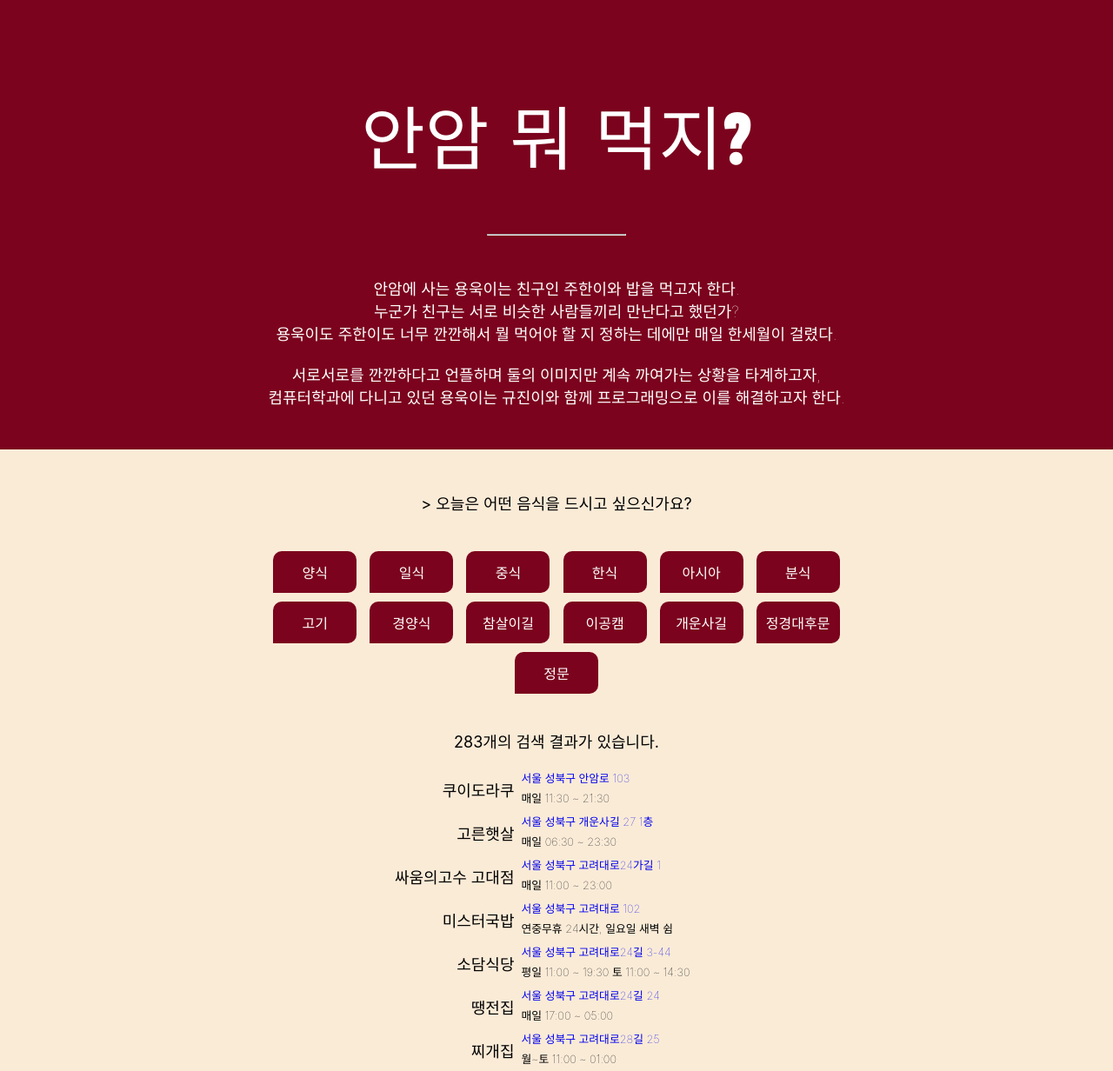
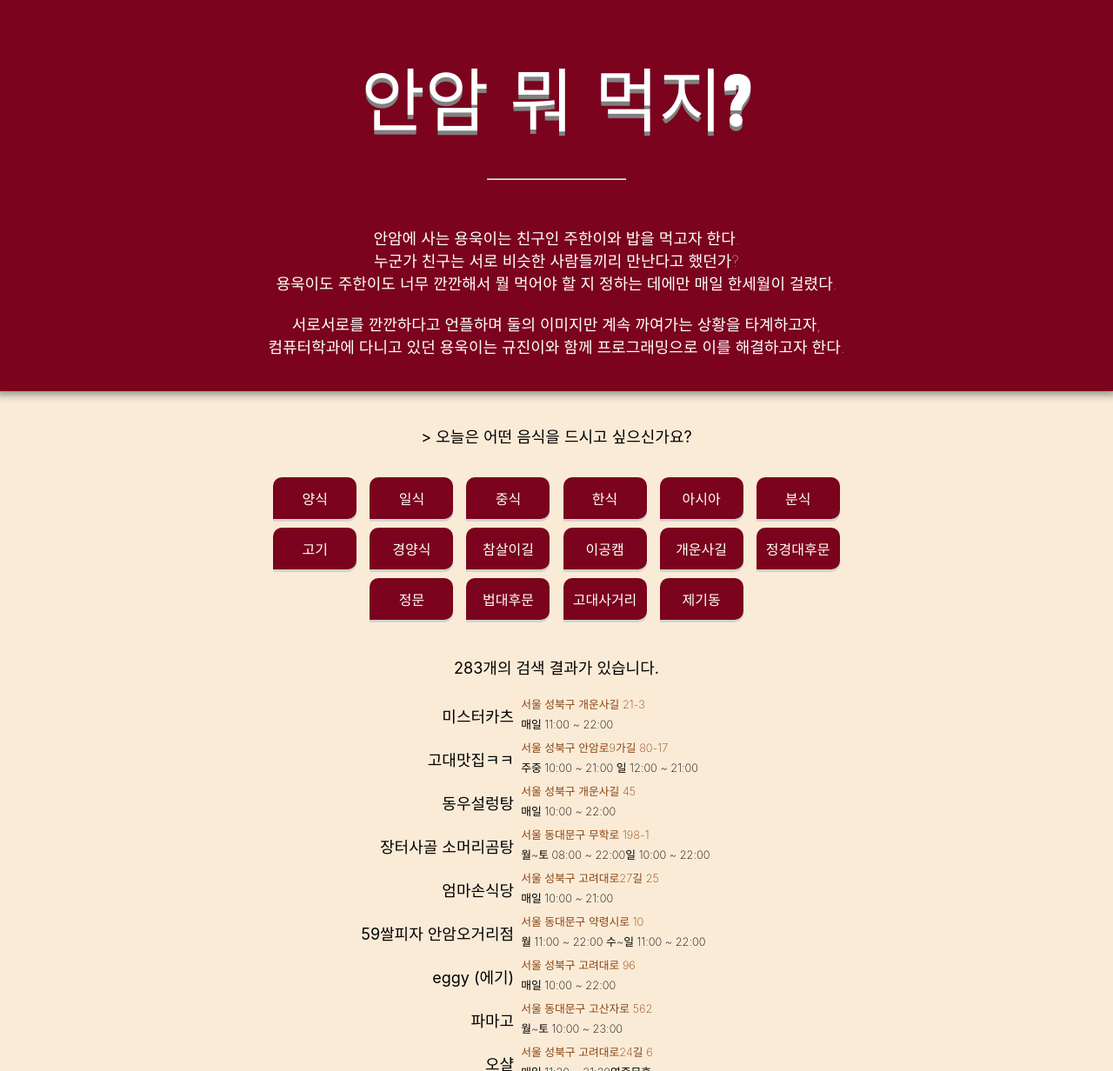
Before and after one commit to developers-high/an_mo_mug, a plain HTML site: page main.html in a window 1280 px wide. Shown: the top 1232 px of the page at 87% size. Drawn offline with Linux system fonts and the light colour scheme.

Commit message:
그림자/ 태그 추가

```diff
--- a/main.html
+++ b/main.html
@@ -10,7 +10,8 @@
     <body>
         <div class="form">
             <h1 class="title">안암 뭐 먹지?</h1>
-            <hr/ class="flip" style="width: 10rem;">
+            <div class="flip" style="padding: 1rem;"><hr/ style="width: 10rem;"></div>
+
             <div class="div-context context-transition context-init">
                 <p class="context">
                     안암에 사는 용욱이는 친구인 주한이와 밥을 먹고자 한다.<br />
@@ -33,14 +34,17 @@
             <button class="2 CHINESE">중식</button>
             <button class="3 KOREAN">한식</button>
             <button class="4 ASIAN">아시아</button>
-			<button class="5 BUNSIK">분식</button>
-						<button class="6 MEAT">고기</button>
-						            <button class="7 LIGHT">경양식</button>
+            <button class="5 BUNSIK">분식</button>
+            <button class="6 MEAT">고기</button>
+            <button class="7 LIGHT">경양식</button>
             <button class="8 CHAMSARI">참살이길</button>
             <button class="9 ENGINEER">이공캠</button>
             <button class="10 GAEUNSAGIL">개운사길</button>
             <button class="11 POLITICS">정경대후문</button>
             <button class="12 FRONTDOOR">정문</button>
+            <button class="13 LAW">법대후문</button>
+            <button class="14 FOUR">고대사거리</button>
+            <button class="15 JEGIDONG">제기동</button>
         </div>
         <div class="list-container"></div>
         <footer>
--- a/src/main.css
+++ b/src/main.css
@@ -4,6 +4,11 @@
 
 *{
     box-sizing: border-box;
+}
+
+h1{
+    margin-block-start: 0.6rem;
+    margin-block-end:0.5rem;
 }
 
 /*
@@ -17,6 +22,22 @@ body {
     border: 0;
 }*/
 
+p{
+    margin-block-start: 0.5rem;
+    margin-block-end:0.6rem;
+}
+
+a{
+    color: saddlebrown;
+}
+
+.title {
+    font-family: "Black Han Sans", sans-serif;
+    font-weight: lighter;
+    padding-top: 2rem;
+    font-size: 5rem;
+    text-shadow: 0 5px grey;
+}
 
 body {
     background-color: antiquewhite;
@@ -30,13 +51,6 @@ body {
     border: 0;
 }
 
-
-.title {
-    font-family: "Black Han Sans", sans-serif;
-    font-weight: lighter;
-    padding-top: 2rem;
-    font-size: 5rem;
-}
 
 .mainbox{
     display:inline-flex;
@@ -95,6 +109,8 @@ body {
     font-size:0.8rem;
     display:inline-block;
 
+    font-weight:200;
+
     text-align: left;
 }
 
@@ -121,6 +137,7 @@ body {
     background-color: #7b031d;
     color: white;
     padding: 0.625rem;
+    box-shadow: 0px -2px 10px 5px grey;
 }
 
 .div-anam {
@@ -176,6 +193,8 @@ button{
 
     height: 3rem;
     width: 6rem;
+
+    box-shadow: 0 3px lightgrey;
 }
 
 button:hover{
--- a/src/main.js
+++ b/src/main.js
@@ -1853,6 +1853,7 @@ var store_json = {
         "number": "0172",
         "name": "샐러데이",
         "tag": [
+            "양식",
             "#다이어트",
             "#샐러드",
             "#정대후문",
@@ -2210,6 +2211,7 @@ var store_json = {
         "number": "0201",
         "name": "59쌀피자 안암오거리점",
         "tag": [
+            "#참살이길",
             "#피자",
             "#안암로터리",
             "#이공계",
@@ -2308,6 +2310,7 @@ var store_json = {
         "number": "0208",
         "name": "투고샐러드 고려대점",
         "tag": [
+            "#양식",
             "#다이어트",
             "#샐러드",
             "#참살이길",
@@ -3038,6 +3041,7 @@ var store_json = {
         "number": "0276",
         "name": "무아국수",
         "tag": [
+            "#한식",
             "#국수",
             "#법대후문",
             "#포장",
@@ -3588,7 +3592,7 @@ var store_json = {
         "tag": [
             "#피자",
             "#포장",
-            "#안암오거리",
+            "#참살이길",
             "#배달"
         ],
         "location": "서울 동대문구 안암로 82",
@@ -3919,6 +3923,7 @@ var store_json = {
         "number": "0343",
         "name": "다원스시",
         "tag": [
+            "#정문앞",
             "#일식",
             "#고려대역",
             "#포장",
@@ -3974,6 +3979,7 @@ var store_json = {
         "number": "0347",
         "name": "왕십리막창구이",
         "tag": [
+            "#정문앞",
             "#고기",
             "#고려대역",
             "#포장",
@@ -4326,16 +4332,18 @@ var EXCLUSIVE = new Set();
 var MEAT = new Set();
 var BUNSIK = new Set();
 var LIGHT = new Set();
-var ALCOHOL = new Set();
+var LAW = new Set();
+var FOUR = new Set();
+var JEGIDONG = new Set();
+var ALCOHOL = new Set([5, 196, 197, 195, 198, 277, 279]);
 var catList = [WESTERN, JAPANESE, CHINESE, KOREAN,
-    ASIAN, BUNSIK, MEAT, LIGHT, CHAMSARI, ENGINEER, GAEUNSAGIL, POLITICS, FRONTDOOR];
+    ASIAN, BUNSIK, MEAT, LIGHT, CHAMSARI, ENGINEER, GAEUNSAGIL, POLITICS, FRONTDOOR, LAW, FOUR, JEGIDONG];
 
 
 function initial() {
     var btn = document.querySelectorAll("button");
 
     for (var i = 0; i < btn.length; i++) {
-        console.log(i);
         btn[i].addEventListener('click', onClick);
     }
 
@@ -4348,7 +4356,7 @@ function initial() {
             JAPANESE.add(i);
         if (curr.includes('#중식'))
             WESTERN.add(i);
-        if (curr.includes('#양식'))
+        if (curr.includes('#양식') || curr.includes('#파스타')|| curr.includes('#피자'))
             CHINESE.add(i);
         if (curr.includes('#한식'))
             KOREAN.add(i);
@@ -4362,6 +4370,10 @@ function initial() {
             GAEUNSAGIL.add(i);
         if (curr.includes('#정대후문'))
             POLITICS.add(i);
+        if (curr.includes('#법대후문'))
+            LAW.add(i);
+        if (curr.includes('#고대사거리'))
+            FOUR.add(i);
         if (curr.includes('#정문앞'))
             FRONTDOOR.add(i);
         if (curr.includes('#분식'))
@@ -4369,6 +4381,7 @@ function initial() {
         if (curr.includes('#고기') || curr.includes('#족발') || curr.includes('#보쌈') || curr.includes('#치킨'))
             MEAT.add(i);
         if (curr.includes('#경양식')) LIGHT.add(i);
+        if (curr.includes('#제기동')) JEGIDONG.add(i);
     }
 
     CURRENT = new Set([...CURRENT, ...ALL]);
@@ -4392,6 +4405,14 @@ function onClick(e) {
     }
 }
 
+function shuffle(a) {
+    for (let i = a.length - 1; i > 0; i--) {
+        const j = Math.floor(Math.random() * (i + 1));
+        [a[i], a[j]] = [a[j], a[i]];
+    }
+    return a;
+}
+
 function makeTable() {
     const target = document.querySelector(".list-container");
     const number = document.createElement("div");
@@ -4401,17 +4422,20 @@ function makeTable() {
         CURRENT = new Set([...CURRENT].filter(x => !catList[i].has(x)));
     }
 
+    var CurrList = shuffle([...CURRENT]);
+
     number.classList.add("context", "started");
-    number.innerText = CURRENT.size.toString() + "개의 검색 결과가 있습니다.";
+    number.innerText = CurrList.length.toString() + "개의 검색 결과가 있습니다.";
     target.appendChild(number);
 
-    for (const i of CURRENT) {
+    for (const i of CurrList) {
         const table_main = document.createElement("div");
         const table_title = document.createElement("div");
         const table_info = document.createElement("div");
         const table_address = document.createElement("div");
         const table_open = document.createElement("div");
         const table_link = document.createElement("a");
+
         table_main.classList.add("mainbox");
         table_title.classList.add("context", "list");
         table_title.innerText = store_json[i.toString()]["name"];
@@ -4419,8 +4443,12 @@ function makeTable() {
         table_address.classList.add("context", "address");
         table_address.innerText = store_json[i.toString()]["location"];
         table_open.classList.add("context", "address");
-        table_link.setAttribute('href',`https://map.naver.com/v5/search/${store_json[i.toString()]["location"].replace(/ /gi,'%20')}`);
+
+        table_link.setAttribute('href', `https://map.naver.com/v5/search/${store_json[i.toString()]["location"].replace(/ /gi, '%20')}`);
+        table_link.setAttribute('target', '_blank');
+
         table_open.innerText = store_json[i.toString()]["opening_hour"];
+
         table_link.append(table_address);
         table_info.append(table_link);
         table_info.append(table_open);
```
